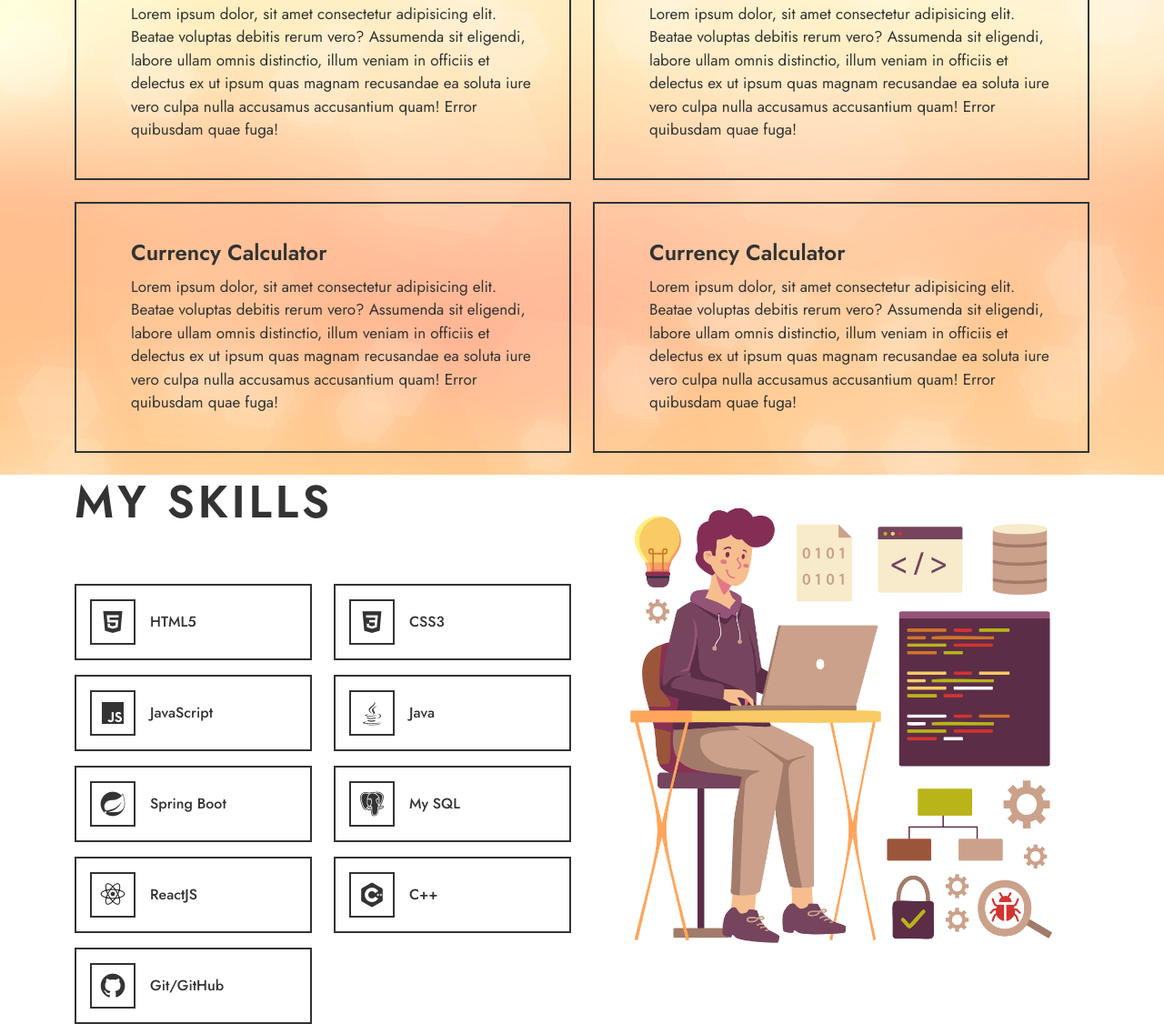
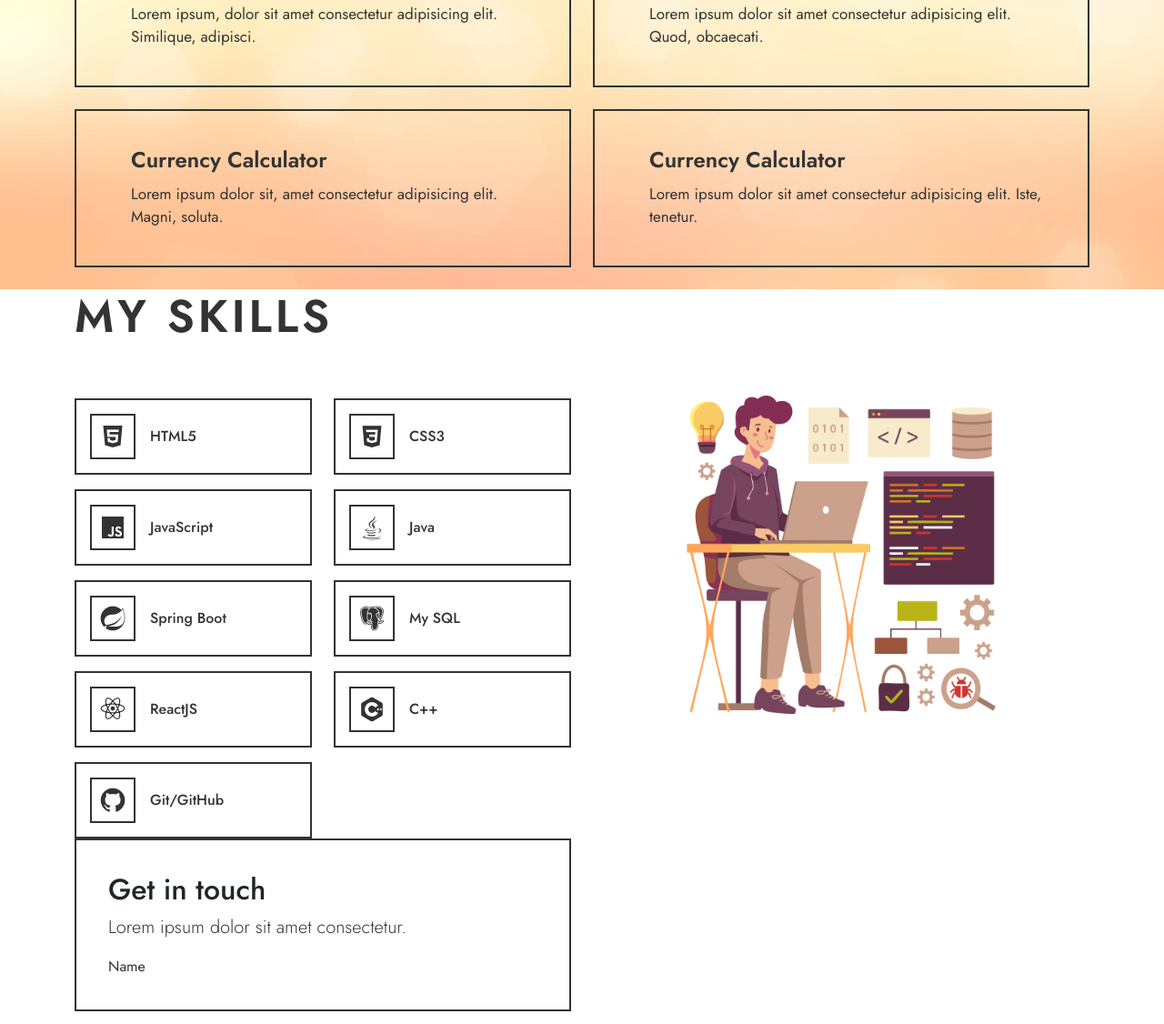
Before and after one commit to omkar1103/Omkar-Portfolio, a plain HTML site: page index.html in a window 1280 px wide. Shown: the part 798-1924 px from the top of the page at 91% size. Drawn offline with nearby package versions, Linux system fonts and the light colour scheme.

Commit message:
Skills section made responsive

```diff
--- a/index.html
+++ b/index.html
@@ -96,7 +96,7 @@
                         <div class="feature-box">
                             <div class="content">
                                 <h5>Todo</h5>
-                                <p>Lorem ipsum dolor, sit amet consectetur adipisicing elit. Beatae voluptas debitis rerum vero? Assumenda sit eligendi, labore ullam omnis distinctio, illum veniam in officiis et delectus ex ut ipsum quas magnam recusandae ea soluta iure vero culpa nulla accusamus accusantium quam! Error quibusdam quae fuga!</p>
+                            <p>Lorem ipsum, dolor sit amet consectetur adipisicing elit. Similique, adipisci.</p>
                             </div>
 
                         </div>
@@ -106,7 +106,7 @@
                         <div class="feature-box">
                             <div class="content">
                                 <h5>Currency Calculator</h5>
-                                <p>Lorem ipsum dolor, sit amet consectetur adipisicing elit. Beatae voluptas debitis rerum vero? Assumenda sit eligendi, labore ullam omnis distinctio, illum veniam in officiis et delectus ex ut ipsum quas magnam recusandae ea soluta iure vero culpa nulla accusamus accusantium quam! Error quibusdam quae fuga!</p>
+                                <p>Lorem ipsum dolor sit amet consectetur adipisicing elit. Quod, obcaecati.</p>
                                   </div>
 
                         </div>
@@ -117,7 +117,7 @@
                         <div class="feature-box">
                             <div class="content">
                                 <h5>Currency Calculator</h5>
-                                <p>Lorem ipsum dolor, sit amet consectetur adipisicing elit. Beatae voluptas debitis rerum vero? Assumenda sit eligendi, labore ullam omnis distinctio, illum veniam in officiis et delectus ex ut ipsum quas magnam recusandae ea soluta iure vero culpa nulla accusamus accusantium quam! Error quibusdam quae fuga!</p>
+                               <p>Lorem ipsum dolor sit, amet consectetur adipisicing elit. Magni, soluta.</p>
                             </div>
 
                         </div>
@@ -128,7 +128,7 @@
                         <div class="feature-box">
                             <div class="content">
                                 <h5>Currency Calculator</h5>
-                                <p>Lorem ipsum dolor, sit amet consectetur adipisicing elit. Beatae voluptas debitis rerum vero? Assumenda sit eligendi, labore ullam omnis distinctio, illum veniam in officiis et delectus ex ut ipsum quas magnam recusandae ea soluta iure vero culpa nulla accusamus accusantium quam! Error quibusdam quae fuga!</p>
+                            <p>Lorem ipsum dolor sit amet consectetur adipisicing elit. Iste, tenetur.</p>
                            </div>
 
                         </div>
@@ -223,11 +223,31 @@
                             </div>
                         </div>
                     </div>
-                    <div class=" col-lg-6 text-center">
+                    <div class=" col-lg-6 text-center skill-img">
                         <img src="images/skills2.jpg" alt="Skills illustration" class="img-fluid">
                     </div>
 
 
+                </div>
+            </div>
+        </section>
+
+        <section id="Contact" class="section bf-dark">
+            <div class="container">
+                <div class="row gy-5">
+                    <div class="col-lg-6">
+                        <div class="contact-form">
+                            <h2 class="text-dark">Get in touch</h2>
+                            <p class="lead">Lorem ipsum dolor sit amet consectetur.</p>
+                             <form action="#">
+                                <div class="row gy-4 gx-3">
+                                    <div class="col-12">
+                                        <label for="form-label">Name</label>
+                                    </div>
+                                </div>
+                             </form>
+                        </div>
+                    </div>
                 </div>
             </div>
         </section>
--- a/style.css
+++ b/style.css
@@ -467,3 +467,32 @@ main{
     padding-left: 16px;
 
 }
+.contact-form{
+    border: 2px solid var(--secondary-color);
+    padding: 35px;
+    background-attachment: #fff;
+
+}
+
+@media (max-width:767px) {
+    .feature-box h5{
+        padding: 25px;
+    }
+}
+
+.skill-img img {
+    height: 400px;
+    max-width: 100%; /* Ensures the image width scales responsively */
+    height: auto;
+    text-align: center;
+    margin-top: 90px;
+    width: 400px; /* Default width for larger screens */
+}
+
+@media (max-width: 767px) {
+    .skill-img img {
+        width: 200px; /* Scales down the image width on smaller screens */
+        height: 150px; /* Maintains aspect ratio for smaller screens */
+        margin-top: 25px;
+    }
+}
```
Lines whose indentation alone changed are shown as unchanged.
